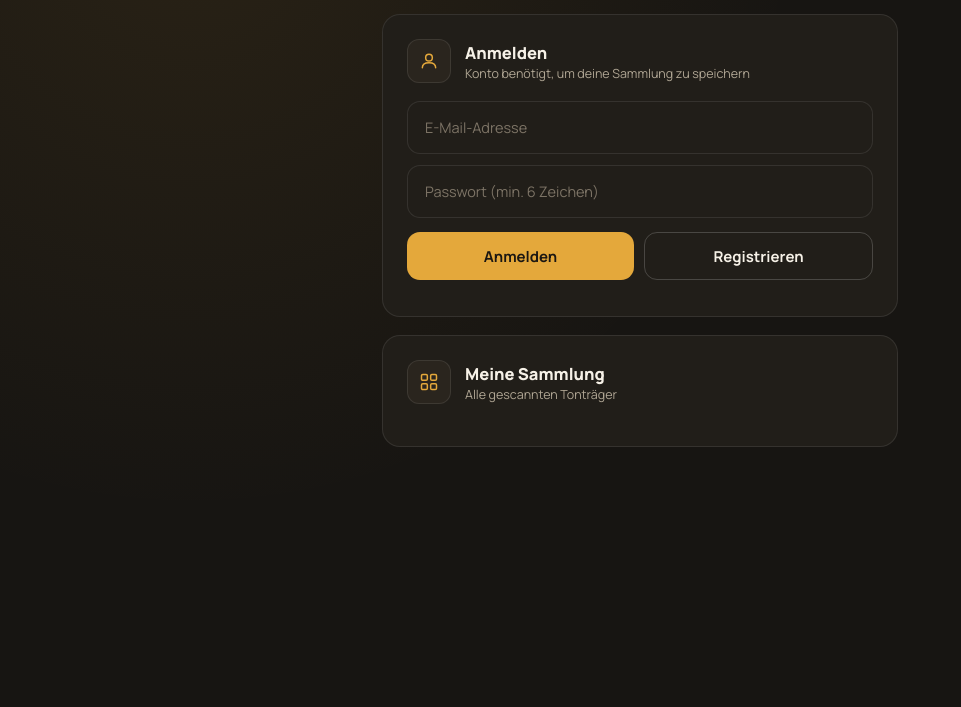
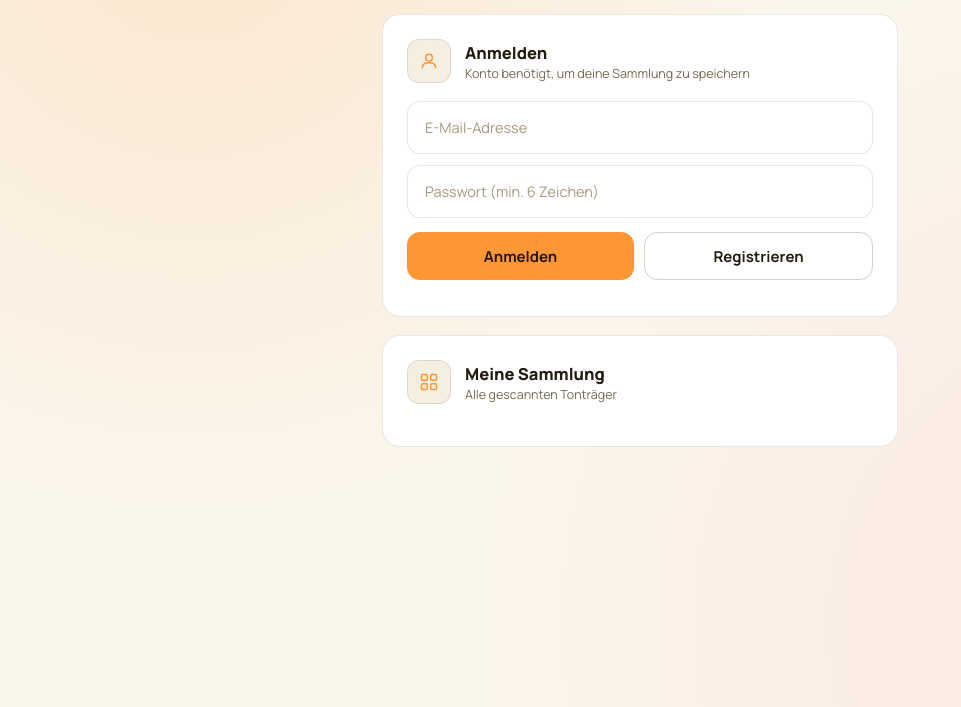
Before and after one commit to Massim1701/collectview, a plain HTML site: page app/scanner.html in a window 1280 px wide. Shown: the part 93-800 px from the top of the page, without its empty margins (0-961 px from the left). Drawn offline with nearby package versions, Linux system fonts and the light colour scheme; a script that the page names is missing.

Commit message:
Design auf helles, fröhliches Farbschema umgestellt (Creme + Orange statt Dark)

```diff
--- a/app/scanner.html
+++ b/app/scanner.html
@@ -10,7 +10,8 @@
 <style>
   body{
     background:
-      radial-gradient(circle at 15% 0%, rgba(228,168,59,.09), transparent 45%),
+      radial-gradient(circle at 15% 0%, rgba(255,150,53,.16), transparent 45%),
+      radial-gradient(circle at 90% 90%, rgba(255,95,126,.10), transparent 50%),
       var(--bg);
     min-height:100vh;
   }
@@ -34,7 +35,7 @@
 
   .user-row{ display:flex; align-items:center; justify-content:space-between; gap:14px; }
   .user-id{ display:flex; align-items:center; gap:12px; min-width:0; }
-  .user-avatar{ width:42px; height:42px; border-radius:999px; background:var(--accent-soft); border:1px solid rgba(228,168,59,.35); color:var(--accent); display:flex; align-items:center; justify-content:center; font-weight:800; font-size:15px; flex:0 0 auto; }
+  .user-avatar{ width:42px; height:42px; border-radius:999px; background:var(--accent-soft); border:1px solid rgba(255,150,53,.35); color:var(--accent); display:flex; align-items:center; justify-content:center; font-weight:800; font-size:15px; flex:0 0 auto; }
   .user-email{ font-weight:700; font-size:14.5px; overflow:hidden; text-overflow:ellipsis; white-space:nowrap; }
   .user-label{ font-size:12px; color:var(--text-muted); }
   .btn-secondary.small{ height:38px; padding:0 16px; font-size:13.5px; flex:0 0 auto; }
@@ -67,7 +68,7 @@
   .empty-state svg{ margin:0 auto 10px; opacity:.6; }
 
   @keyframes spin{ to{ transform:rotate(360deg); } }
-  .spinner{ display:inline-block; width:13px; height:13px; border-radius:999px; border:2px solid rgba(228,168,59,.3); border-top-color:var(--accent); animation:spin .7s linear infinite; margin-right:7px; vertical-align:-2px; }
+  .spinner{ display:inline-block; width:13px; height:13px; border-radius:999px; border:2px solid rgba(255,150,53,.3); border-top-color:var(--accent); animation:spin .7s linear infinite; margin-right:7px; vertical-align:-2px; }
 </style>
 </head>
 <body>
--- a/wireframes/styles.css
+++ b/wireframes/styles.css
@@ -1,23 +1,24 @@
 /* ===== Design tokens ===== */
 :root{
-  --bg:#171512;
-  --page-bg:#EDE7DA;
-  --surface:#211E19;
-  --surface-2:#2A251E;
-  --surface-3:#342D23;
-  --border:rgba(255,255,255,.09);
-  --border-strong:rgba(255,255,255,.18);
-  --text:#F6F1E7;
-  --text-muted:#AFA593;
-  --text-faint:#7C7365;
-  --accent:#E4A83B;
-  --accent-ink:#1B1712;
-  --accent-soft:rgba(228,168,59,.14);
-  --danger:#E17A5C;
+  --bg:#FBF6EC;
+  --page-bg:#F1EADA;
+  --surface:#FFFFFF;
+  --surface-2:#F5EFE1;
+  --surface-3:#ECE3CF;
+  --border:rgba(40,28,10,.10);
+  --border-strong:rgba(40,28,10,.20);
+  --text:#231C10;
+  --text-muted:#746A54;
+  --text-faint:#A69A80;
+  --accent:#FF9635;
+  --accent-2:#FF5F7E;
+  --accent-ink:#241505;
+  --accent-soft:rgba(255,150,53,.16);
+  --danger:#E1573C;
   --radius-lg:32px;
   --radius-md:18px;
   --radius-sm:13px;
-  --shadow-frame:0 40px 70px -24px rgba(0,0,0,.5), 0 0 0 1px rgba(0,0,0,.5);
+  --shadow-frame:0 30px 60px -24px rgba(120,86,30,.28), 0 0 0 1px rgba(40,28,10,.06);
   --font-display:'Instrument Serif', Georgia, 'Times New Roman', serif;
   --font-body:'Manrope', -apple-system, 'Segoe UI', sans-serif;
 }
@@ -32,7 +33,8 @@ svg{ display:block; }
 .page-shell{
   min-height:100vh; display:flex; align-items:center; justify-content:center;
   background:
-    radial-gradient(circle at 15% 10%, rgba(228,168,59,.08), transparent 45%),
+    radial-gradient(circle at 15% 10%, rgba(255,150,53,.14), transparent 45%),
+    radial-gradient(circle at 85% 90%, rgba(255,95,126,.10), transparent 50%),
     var(--page-bg);
   padding:70px 20px;
 }
@@ -103,7 +105,7 @@ svg{ display:block; }
 .navitem{ display:flex; flex-direction:column; align-items:center; gap:5px; color:var(--text-faint); font-size:10.5px; font-weight:700; letter-spacing:.03em; text-transform:uppercase; }
 .navitem.active{ color:var(--accent); }
 .navitem svg{ stroke:currentColor; }
-.fab{ width:58px; height:58px; border-radius:999px; background:var(--accent); display:flex; align-items:center; justify-content:center; margin-top:-34px; border:5px solid var(--bg); box-shadow:0 10px 22px -6px rgba(228,168,59,.55); }
+.fab{ width:58px; height:58px; border-radius:999px; background:var(--accent); display:flex; align-items:center; justify-content:center; margin-top:-34px; border:5px solid var(--bg); box-shadow:0 10px 22px -6px rgba(255,150,53,.45); }
 .fab svg{ stroke:var(--accent-ink); }
 
 /* ===== Chips / search ===== */
@@ -155,7 +157,7 @@ svg{ display:block; }
 .gallery-grid{ display:grid; grid-template-columns:repeat(auto-fill, minmax(230px,1fr)); gap:20px; margin-top:48px; }
 .gallery-card{ background:var(--surface); border:1px solid var(--border); border-radius:22px; padding:26px; transition:transform .15s ease, border-color .15s ease; }
 .gallery-card:hover{ transform:translateY(-3px); border-color:var(--border-strong); }
-.gallery-tag{ display:inline-block; font-size:10.5px; font-weight:800; letter-spacing:.06em; text-transform:uppercase; color:var(--accent); border:1px solid rgba(228,168,59,.35); background:var(--accent-soft); border-radius:999px; padding:4px 11px; margin-bottom:14px; }
+.gallery-tag{ display:inline-block; font-size:10.5px; font-weight:800; letter-spacing:.06em; text-transform:uppercase; color:var(--accent); border:1px solid rgba(255,150,53,.35); background:var(--accent-soft); border-radius:999px; padding:4px 11px; margin-bottom:14px; }
 .gallery-name{ font-size:19px; font-weight:800; }
 .gallery-arrow{ margin-top:16px; color:var(--text-faint); }
 
```
Also changed, not shown: wireframes/collection.html (+1 -1 lines).
